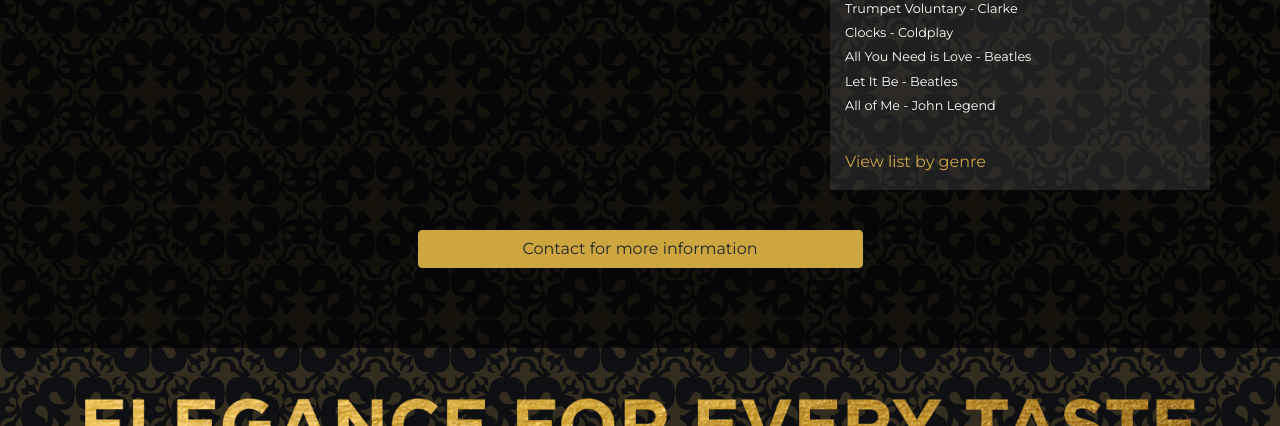
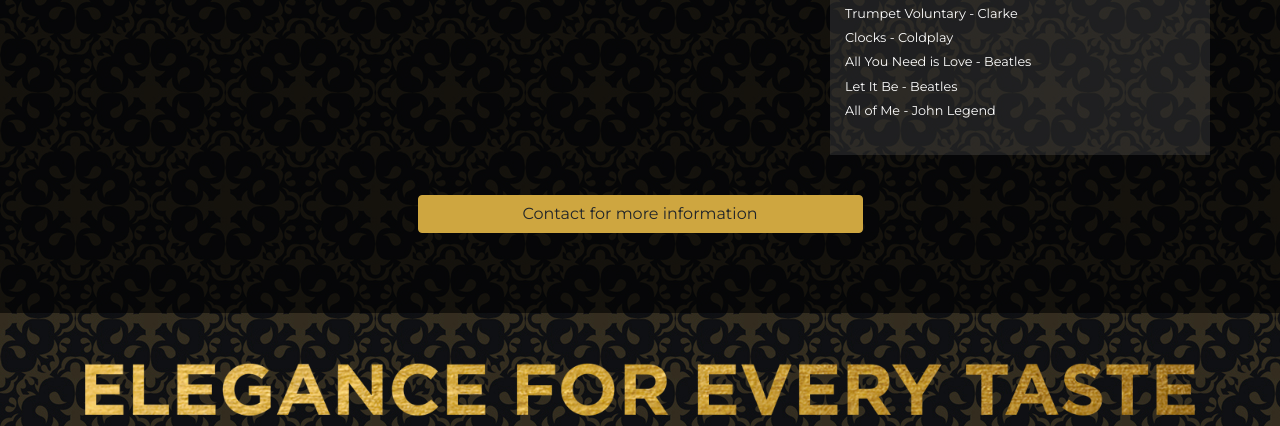
Before and after one commit to mattmoreno/biossat, a website: page sophistique-strings.html in a window 1280 px wide. Shown: the part 1204-1630 px from the top of the page. Drawn offline with Linux system fonts and the light colour scheme.

Commit message:
Updated photo and songlist for Sophistique Strings

```diff
--- a/sophistique-strings.html
+++ b/sophistique-strings.html
@@ -122,7 +122,7 @@
                 <li class="list-item col-12">Let It Be - Beatles</li>
                 <li class="list-item col-12">All of Me - John Legend</li>
               </ul>
-                <p><a href="#" data-toggle="modal" data-target="#songlist">View list by genre</a></p>
+                <!-- <p><a href="#" data-toggle="modal" data-target="#songlist">View list by genre</a></p> -->
           </div>
         </div>
 
```
Also changed, not shown: images/group-sophistique-strings.jpg.
